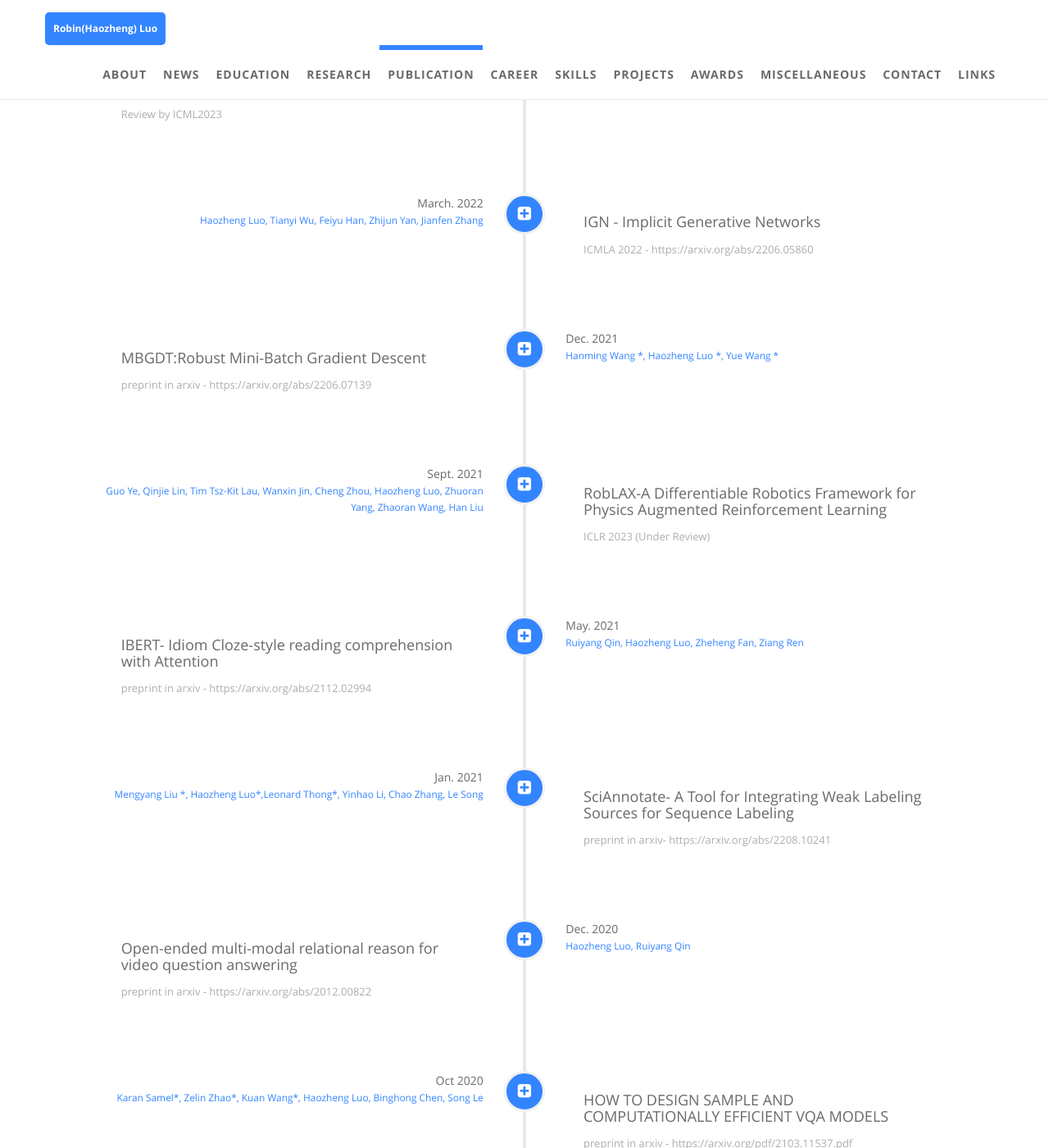
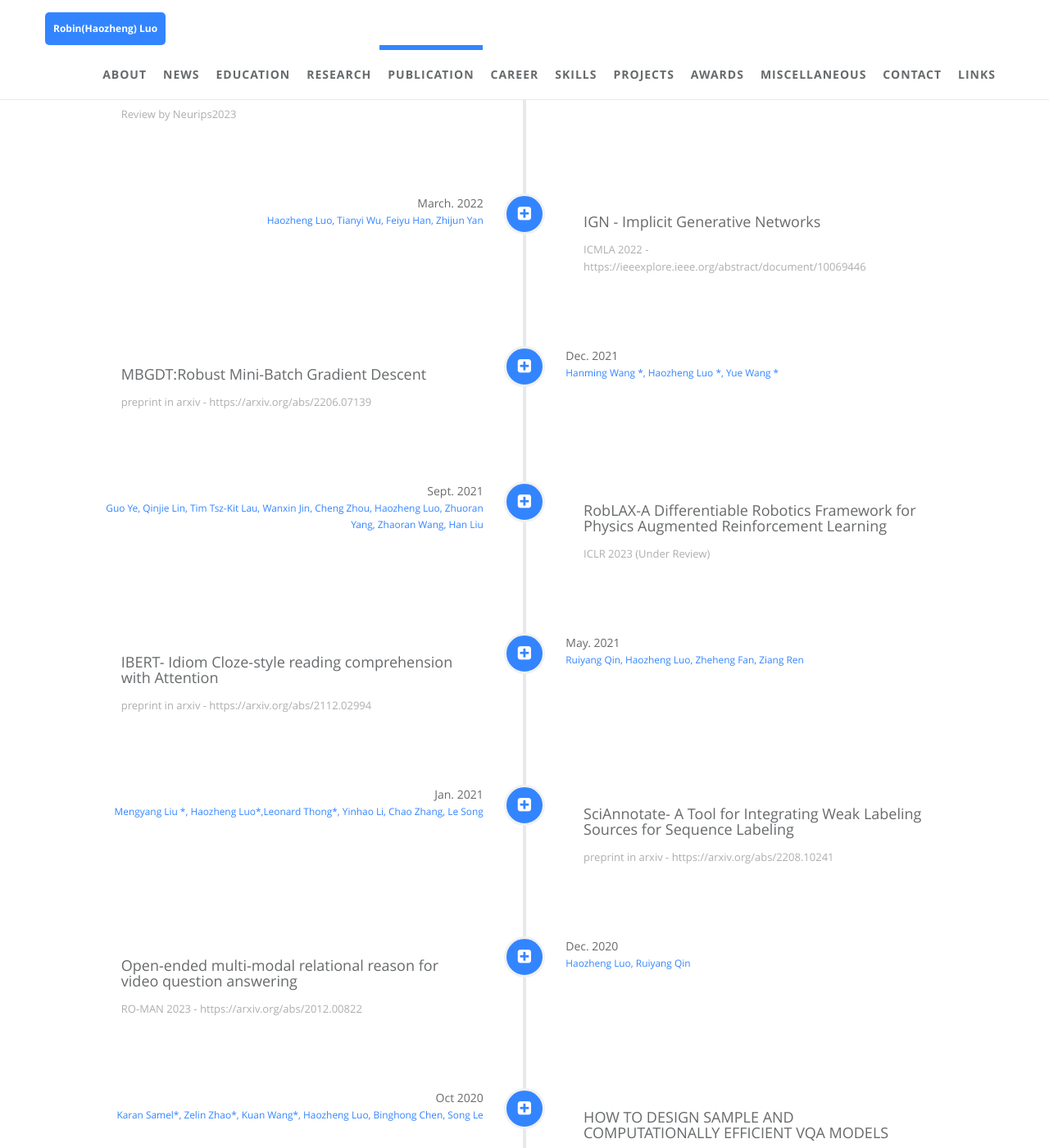
Before and after one commit to robinzixuan/robin.github.io, a Jekyll site: the page built from index.html, in a window 1280 px wide and 1400 px high, scrolled down 4950 px. Shown: the whole window at 82% size. Built offline with Jekyll 4.4.1, drawn with Linux system fonts in a browser that asks for light colours.

Commit message:
Update publication.yml

```diff
--- a/_data/index/publication.yml
+++ b/_data/index/publication.yml
@@ -6,7 +6,7 @@
     detail: Hyperparameter Search via Cyclic Block Coordinate Optimization
     i18n: company_c
   desc:
-    detail: Review by ICML2023
+    detail: Review by Neurips2023
     i18n: company_c_desc
   date:
     detail: Jan. 2023
@@ -20,13 +20,13 @@
     detail: IGN - Implicit Generative Networks
     i18n: company_c
   desc:
-    detail: ICMLA 2022 - https://arxiv.org/abs/2206.05860
+    detail: ICMLA 2022 - https://ieeexplore.ieee.org/abstract/document/10069446
     i18n: company_c_desc
   date:
     detail: March. 2022
     i18n: company_c_date
   job:
-    detail: Haozheng Luo, Tianyi Wu, Feiyu Han, Zhijun Yan, Jianfen Zhang
+    detail: Haozheng Luo, Tianyi Wu, Feiyu Han, Zhijun Yan
     i18n: company_c_job
   icon: fa-plus-square
 
@@ -77,7 +77,7 @@
     detail: SciAnnotate- A Tool for Integrating Weak Labeling Sources for Sequence Labeling
     i18n: company_c
   desc:
-    detail: preprint in arxiv- https://arxiv.org/abs/2208.10241
+    detail: preprint in arxiv - https://arxiv.org/abs/2208.10241
     i18n: company_c_desc
   date:
     detail: Jan. 2021
@@ -92,7 +92,7 @@
     detail: Open-ended multi-modal relational reason for video question answering
     i18n: company_c
   desc:
-    detail: preprint in arxiv -  https://arxiv.org/abs/2012.00822
+    detail: RO-MAN 2023 -  https://arxiv.org/abs/2012.00822
     i18n: company_c_desc
   date:
     detail: Dec. 2020
```
